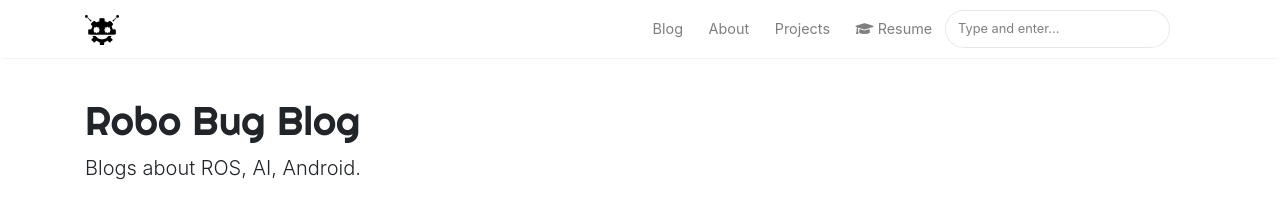
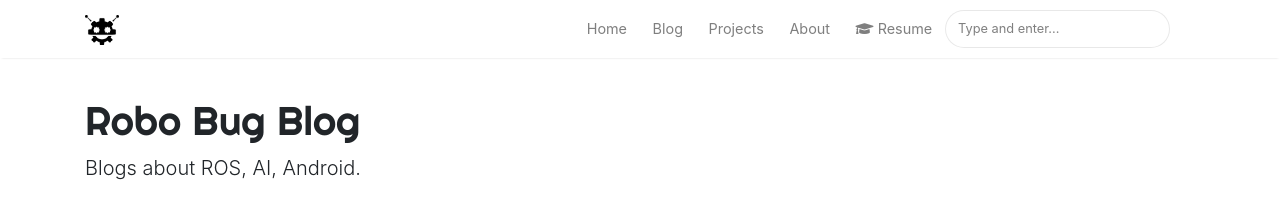
Before and after one commit to sachinkum0009/sachinkum0009.github.io, a Jekyll site: the page built from _pages/demo.md, in a window 1280 px wide. Shown: the top 213 px of the page. Built offline with Jekyll 4.4.1, drawn with Linux system fonts in a browser that asks for light colours; nearby versions of some CDN libraries.

Commit message:
home page added

```diff
--- a/_layouts/default.html
+++ b/_layouts/default.html
@@ -1,5 +1,6 @@
 <!DOCTYPE html>
 <html lang="en">
+
 <head>
     <meta charset="utf-8">
     <meta name="viewport" content="width=device-width, initial-scale=1, shrink-to-fit=no">
@@ -29,21 +32,26 @@
 <!-- change your GA id in _config.yml -->
 
 <script>
-(function(i,s,o,g,r,a,m){i['GoogleAnalyticsObject']=r;i[r]=i[r]||function(){
-(i[r].q=i[r].q||[]).push(arguments)},i[r].l=1*new Date();a=s.createElement(o),
-m=s.getElementsByTagName(o)[0];a.async=1;a.src=g;m.parentNode.insertBefore(a,m)
-})(window,document,'script','//www.google-analytics.com/analytics.js','ga');
+    (function (i, s, o, g, r, a, m) {
+        i['GoogleAnalyticsObject'] = r; i[r] = i[r] || function () {
+            (i[r].q = i[r].q || []).push(arguments)
+        }, i[r].l = 1 * new Date(); a = s.createElement(o),
+            m = s.getElementsByTagName(o)[0]; a.async = 1; a.src = g; m.parentNode.insertBefore(a, m)
+    })(window, document, 'script', '//www.google-analytics.com/analytics.js', 'ga');
     ga('create', '{{site.google_analytics}}', 'auto');
     ga('send', 'pageview');
 </script>
 {% endif %}
 
 {% capture layout %}{% if page.layout %}layout-{{ page.layout }}{% endif %}{% endcapture %}
+
 <body class="{{layout}}">
     <!-- defer loading of font and font awesome -->
     <noscript id="deferred-styles">
-		<link href="https://fonts.googleapis.com/css?family=Righteous%7CMerriweather:300,300i,400,400i,700,700i" rel="stylesheet">
-		<link rel="stylesheet" href="https://use.fontawesome.com/releases/v5.0.13/css/all.css" integrity="sha384-DNOHZ68U8hZfKXOrtjWvjxusGo9WQnrNx2sqG0tfsghAvtVlRW3tvkXWZh58N9jp" crossorigin="anonymous">
+        <link href="https://fonts.googleapis.com/css?family=Righteous%7CMerriweather:300,300i,400,400i,700,700i"
+            rel="stylesheet">
+        <link rel="stylesheet" href="https://use.fontawesome.com/releases/v5.0.13/css/all.css"
+            integrity="sha384-DNOHZ68U8hZfKXOrtjWvjxusGo9WQnrNx2sqG0tfsghAvtVlRW3tvkXWZh58N9jp" crossorigin="anonymous">
     </noscript>
 
 
@@ -59,7 +67,8 @@
             </a>
             <!-- End Logo -->
 
-    <button class="navbar-toggler" type="button" data-toggle="collapse" data-target="#navbarMediumish" aria-controls="navbarSupportedContent" aria-expanded="false" aria-label="Toggle navigation">
+            <button class="navbar-toggler" type="button" data-toggle="collapse" data-target="#navbarMediumish"
+                aria-controls="navbarSupportedContent" aria-expanded="false" aria-label="Toggle navigation">
                 <span class="navbar-toggler-icon"></span>
             </button>
 
@@ -74,20 +83,40 @@
                         {% else %}
                     <li class="nav-item">
                         {% endif %}
-                <a class="nav-link" href="{{ site.baseurl }}/index.html">Blog</a>
+                        <a class="nav-link" href="{{ site.baseurl }}/">Home</a>
                     </li>
 
+                    {% if page.url == "/blog" %}
+                    <li class="nav-item active">
+                        {% else %}
                     <li class="nav-item">
+                        {% endif %}
+                        <a class="nav-link" href="{{ site.baseurl }}/blog">Blog</a>
+                    </li>
+
+
+                    {% if page.url == "/projects" %}
+                    <li class="nav-item active">
+                        {% else %}
+                    <li class="nav-item">
+                        {% endif %}
+                        <a class="nav-link" href="{{ site.baseurl }}/projects">Projects</a>
+                    </li>
+
+                    {% if page.url == "/about" %}
+                    <li class="nav-item active">
+                        {% else %}
+                    <li class="nav-item">
+                        {% endif %}
                         <a class="nav-link" href="{{ site.baseurl }}/about">About</a>
                     </li>
 
-                <li class="nav-item">
-                    <a class="nav-link" href="{{ site.baseurl }}/projects">Projects</a>
-                </li>
 
 
                     <li class="nav-item">
-                <a target="_blank" class="nav-link" href="https://github.com/sachinkum0009/sachinkum0009.github.io/raw/gh-pages/assets/data/Resume%20Sachin%20Kumar(Robotics%20Developer).pdf"><i class="fa fa-graduation-cap"></i> Resume</a>
+                        <a target="_blank" class="nav-link"
+                            href="https://github.com/sachinkum0009/sachinkum0009.github.io/raw/gh-pages/assets/data/Resume%20Sachin%20Kumar(Robotics%20Developer).pdf"><i
+                                class="fa fa-graduation-cap"></i> Resume</a>
                     </li>
 
 
@@ -128,10 +157,13 @@
 ================================================== -->
             <div class="alertbar">
                 <div class="container text-center">
-		<span><img src="{{ site.baseurl }}/{{ site.logo }}" alt="{{site.title}}"> &nbsp; Never miss a <b>story</b> from us, subscribe to our newsletter</span>
-        <form action="{{site.mailchimp-list}}" method="post" name="mc-embedded-subscribe-form" class="wj-contact-form validate" target="_blank" novalidate>
+                    <span><img src="{{ site.baseurl }}/{{ site.logo }}" alt="{{site.title}}"> &nbsp; Never miss a
+                        <b>story</b> from us, subscribe to our newsletter</span>
+                    <form action="{{site.mailchimp-list}}" method="post" name="mc-embedded-subscribe-form"
+                        class="wj-contact-form validate" target="_blank" novalidate>
                         <div class="mc-field-group">
-            <input type="email" placeholder="Email" name="EMAIL" class="required email" id="mce-EMAIL" autocomplete="on" required>
+                            <input type="email" placeholder="Email" name="EMAIL" class="required email" id="mce-EMAIL"
+                                autocomplete="on" required>
                             <input type="submit" value="Subscribe" name="subscribe" class="heart">
                         </div>
                     </form>
@@ -146,7 +178,7 @@
         <footer class="footer">
             <div class="container">
                 <div class="text-center text-lg-left">
-            <center>    Copyright © {{ site.time | date: "%Y" }} {{ site.name }}</center>
+                    <center> Copyright © {{ site.time | date: "%Y" }} {{ site.name }}</center>
                 </div>
             </div>
         </footer>
@@ -175,4 +211,5 @@
     {% endif %}
 
 </body>
+
 </html>
--- a/index.html
+++ b/index.html
@@ -1,6 +1,7 @@
 ---
 layout: default
 title: Home
+permalink: /blog
 ---
 
 
```
Also changed, not shown: other parts of _layouts/default.html (+10 -4 lines), _pages/home.md (added, +10 -0 lines). Lines whose indentation alone changed are shown as unchanged.
